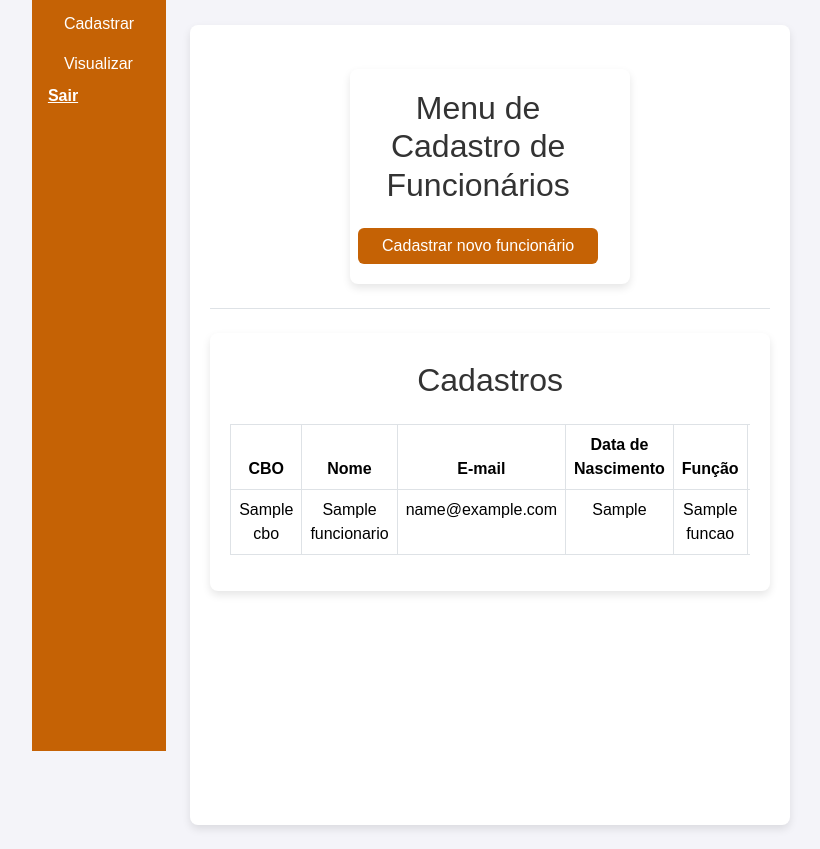
After one commit to Laryssa75/Automatiza-o_aniversario, a Django app: template aniversario/funcionarios/templates/funcionarios/cadastros.html in a window 1280 px wide. The commit adds this page. Shown: the whole page, without its empty margins (217-1037 px from the left). Run offline with Django 5.2, Linux system fonts and the light colour scheme; the template is opened without the code that fills it: most values are stand-ins (such as "Sample title", 1, 10 or a date in 2020).

Commit message:
ajustei excluir e estou no processo de editar cadastro

```diff
--- /dev/null
+++ b/aniversario/funcionarios/templates/funcionarios/base.html
@@ -0,0 +1,42 @@
+<!DOCTYPE html>
+<html lang="pt-BR">
+{% load static %}
+<head>
+    <meta charset="UTF-8">
+    <meta name="viewport" content="width=device-width, initial-scale=1.0">
+    <title>{% block title %}funcionarios{% endblock %}</title>
+
+    <!--Adicionando o link para o bootstrap-->
+    <link href="https://cdn.jsdelivr.net/npm/bootstrap@5.3.0-alpha1/dist/css/bootstrap.min.css" rel="stylesheet">
+    <link rel="stylesheet" href="{% static 'css/styles.css' %}">
+</head>
+<body>
+    <div class="d-flex">
+        <!--menu lateral fixo-->
+        <div class="bg-dark text-white p-3" style="width: 20%;height: 100vh; background-color:#c56205 !important;">
+            <h4>Menu</h4>
+            <ul class="nav flex-column">
+                <li class="nav-item">
+                    <a class="nav-link text-white" href="{% url 'importar_funcionarios' %}">Cadastrar</a>
+                </li>
+                <li class="nav flex-column">
+                    <a class="nav-link text-white" href="{% url 'menu_cadastros' %}">Visualizar </a>
+                </li>
+                <li class="nav flex-column">
+                    <a href="{% url 'login' %}" class="text-white fw-bold">Sair</a>
+                </li>
+            </ul>
+        </div>
+
+
+        <!--conteúdo principal do texto do menu-->
+        <div class="container-fluid p-4">
+            {% block content %}{% endblock %}
+        </div>
+    </div>
+
+
+<!-- Adicionando o JS do Bootstrap (para componentes como collapse e modal) -->
+<script src="https://cdn.jsdelivr.net/npm/bootstrap@5.3.0-alpha1/dist/js/bootstrap.bundle.min.js"></script>
+</body>
+</html>
--- a/aniversario/funcionarios/templates/funcionarios/cadastros.html
+++ b/aniversario/funcionarios/templates/funcionarios/cadastros.html
@@ -8,23 +8,23 @@
     <meta name="viewport" content="width=device-width, initial-scale=1.0">
     <title>{% block title %}Menu de Cadastro de Funcionários{% endblock %}</title>
     <link href="https://cdn.jsdelivr.net/npm/bootstrap@5.3.0-alpha1/dist/css/bootstrap.min.css" rel="stylesheet">
+    <!-- <link href="https://cdn.jsdelivr.net/npm/bootstrap-icons/font/bootstrap-icons.css" rel="stylesheet"> -->
+    <link href="https://cdnjs.cloudflare.com/ajax/libs/bootstrap-icons/1.8.0/font/bootstrap-icons.min.css" rel="stylesheet">
 </head>
-<body class="btn-lg">
+<body>
 
     {% block content %}
 
     <div class="container text-center align-items-center min-vh-100">
         <div class="col-lg-6 col-md-8 col-sm-12 mx-auto">
-            <div class="row w-100">
-                <h2 class="text-center mb-4">Menu de Cadastro de Funcionários</h2>
-                <h5 class="text-center fw-light mb-3">Selecione uma opção de ação com os cadastros</h5>
-                <div class="input-group mb-3">
-                    <select id="actionSelect" class="form-select">
-                        <option value="incluir">Incluir</option>
-                        <option value="editar">Editar</option>
-                        <option value="excluir">Excluir</option>
-                    </select>
-                    <button type="button" id="applyAction" class="btn btn-primary" style="background-color:#c56205 !important; border: #b85c07;">Aplicar Ação</button>
+            <div class="container mt-4">
+                <div class="row w-100">
+                    <h2 class="text-center mb-4">Menu de Cadastro de Funcionários</h2>
+                    <a
+                    href="{% url 'importar_funcionarios' %}"
+                    class="btn btn-primary text-center"
+                    id="botao_novo_cadastro"
+                    style="background-color:#c56205 !important; border: #b85c07;">Cadastrar novo funcionário</a>
                 </div>
             </div>
         </div>
@@ -39,25 +39,43 @@
                     <table class="table table-bordered">
                         <thead>
                             <tr>
-                                <th><input type="checkbox" id="selectAll" title="Selecionar todos"></th>
                                 <th>CBO</th>
                                 <th>Nome</th>
                                 <th>E-mail</th>
                                 <th>Data de Nascimento</th>
                                 <th>Função</th>
                                 <th>Data de Admissão</th>
+                                <th>Ações</th>
                             </tr>
                         </thead>
                         <tbody>
                             {% for funcionario in funcionarios %}
                             <tr>
-                                <td><input type="checkbox" name="Selected[]" value="{{ funcionario.cbo }}" class="selectRow"></td>
                                 <td>{{ funcionario.cbo|default:"Não informado" }}</td>
                                 <td>{{ funcionario.nome|default:"Não informado" }}</td>
                                 <td>{{ funcionario.email|default:"Não informado" }}</td>
                                 <td>{{ funcionario.data_nascimento|default:"Não informado" }}</td>
                                 <td>{{ funcionario.funcao|default:"Não informado" }}</td>
                                 <td>{{ funcionario.data_admissao|default:"Não informado" }}</td>
+                                <td>
+                                    <!--Botão para excluir funcionário-->
+                                    <form method="POST" action="{% url 'excluir_funcionario' funcionario.cbo %}" class="d-inline">
+
+                                        {% csrf_token %}
+                                        <button type="submit" class="btn btn-danger btn-sm" title="Excluir">
+                                            <i class="bi bi-trash" style="font-size: 35px;"></i>
+                                        </button>
+                                    </form>
+
+
+                                    <form method="POST" action="{% url 'editar_funcionarios' funcionario.cbo %}" class="d-inline">
+                                        {% csrf_token %}
+                                        <!-- {{ form_import.as_p }} -->
+                                        <button type="submit" class="btn btn-primary btn-sm" title="Editar">
+                                            <i class="bi bi-pencil" style="font-size: 35px;"></i>
+                                        </button>
+                                    </form>
+                                </td>
                             </tr>
                             {% empty %}
                             <tr>
@@ -69,56 +87,11 @@
                 </form>
             </div>
         </div>
+
     </div>
     {% endblock %}
 
     <script src="https://cdn.jsdelivr.net/npm/bootstrap@5.3.0-alpha1/dist/js/bootstrap.bundle.min.js"></script>
-    <script>
-        // Selecionar todos os checkboxes
-        document.getElementById('selectAll').addEventListener('change', function(e) {
-            const checkboxes = document.querySelectorAll('.selectRow');
-            checkboxes.forEach((checkbox) => {checkbox.checked = e.target.checked;
-            });
-        });
 
-        //Coleta os IDs selecionados e realiza a ação
-        document.getElementById('applyAction').addEventListener('click', function() {
-            const selectedIds = [];
-            const checkboxes = document.querySelectorAll('.selectRow:checked');
-            checkboxes.forEach((checkbox) => {
-                selectedIds.push(checkbox.value);
-            });
-            console.log("IDs selecionados:",selectedIds);
-
-            const form = document.getElementById('actionForm');
-            const action = document.getElementById('actionSelect').value;
-
-            if (selectedIds.length > 0) {
-                alert('IDs selecionados:' +selectedIds.join(','));
-                if (action === "incluir") {
-                window.location.href = "{% url 'importar_funcionarios' %}";
-                } else if (action === "editar") {
-                    const selected = document.querySelectorAll('.selectRow:checked');
-                    if (selected.length > 0) {
-                        form.action = "{% url 'editar_funcionario' %}";  <!-- Mude para a URL correta -->
-                        form.submit();
-                    } else {
-                        alert("Selecione pelo menos um funcionário para aplicar a ação.");
-                    }
-                } else if (action == "excluir") {
-                    const selected = document.querySelector('.selectRow:checked');
-                    if (selected.length > 0) {
-                        form.action =  "{% url 'excluir_funcionario' %}";
-                        form.submit();
-                    }
-                }else {
-                    alert("Selecione pelo menos um funcionário para a ação.");
-                }
-            }else {
-                alert('Nenhum item selecionado.')
-            }
-        });
-
-    </script>
 </body>
 </html>
--- a/aniversario/funcionarios/templates/funcionarios/importar_funcionario.html
+++ b/aniversario/funcionarios/templates/funcionarios/importar_funcionario.html
@@ -44,7 +44,7 @@
             <!-- Formulario de Preenchimento Manual -->
             <form method="POST" action="{% url 'importar_funcionarios' %}">
                 {% csrf_token %}
-                {% if object %} <!--verifica se é um objeto existente de edicao-->
+                {% if form_funcionario.instance.cbo %} <!--verifica se é um objeto existente de edicao-->
                 <h3 class="text-center mb-4">Editar Funcionario</h3>
                 {% else %}
                 <h3 class="text-center mb-4">Novo Funcionario</h3>
@@ -156,7 +156,7 @@
                 <!-- {{ form_funcionario.as_p }} -->
 
                 <button type="submit" class="btn btn-primary w-100" style="background-color:#c56205 !important; border: #b85c07;">
-                    {% if object %} <!--verifica se é edição-->
+                    {% if form_funcionario.instance.cbo %} <!--verifica se é edição-->
                     Salvar Alterações
                     {% else %}
                     Adicionar Funcionário
--- a/aniversario/funcionarios/templates/funcionarios/login.html
+++ b/aniversario/funcionarios/templates/funcionarios/login.html
@@ -47,7 +47,6 @@
 
             <div class="text-center nt-3">
                 <button type="submit" class="btn btn-secondary w-100" style="background-color:#c56205 !important; border: #b85c07;">Entrar</button>
-                <!-- <button type="submit" class="btn btn-primary w-100">Entrar</button> -->
             </div>
         </form>
 
--- a/aniversario/funcionarios/urls.py
+++ b/aniversario/funcionarios/urls.py
@@ -8,7 +8,8 @@ urlpatterns = [
     path('', views.home, name='home'),
     path('logout/', views.logout_and_redirect, name='logout_and_redirect'),
     path('importar-funcionarios/', views.importar_funcionarios, name='importar_funcionarios'),
-    path('editar-funcionario/<int:cbo>/', views.editar_funcionario, name='editar_funcionario'),
+    path('editar-funcionarios/<int:cbo>/', views.editar_funcionarios, name='editar_funcionarios'),
     path('menu-cadastros/', views.menu_cadastros, name='menu_cadastros'),
+    path('excluir-cadastro/<int:cbo>/', views.excluir_funcionario, name='excluir_funcionario'),
     #path('enviar-email-aniversariantes/', views.enviar_emails_aniversariantes_view, name='enviar_emails_aniversariantes'),
 ]
```
Also changed, not shown: aniversario/funcionarios/views.py (+36 -21 lines), aniversario/db.sqlite3.
